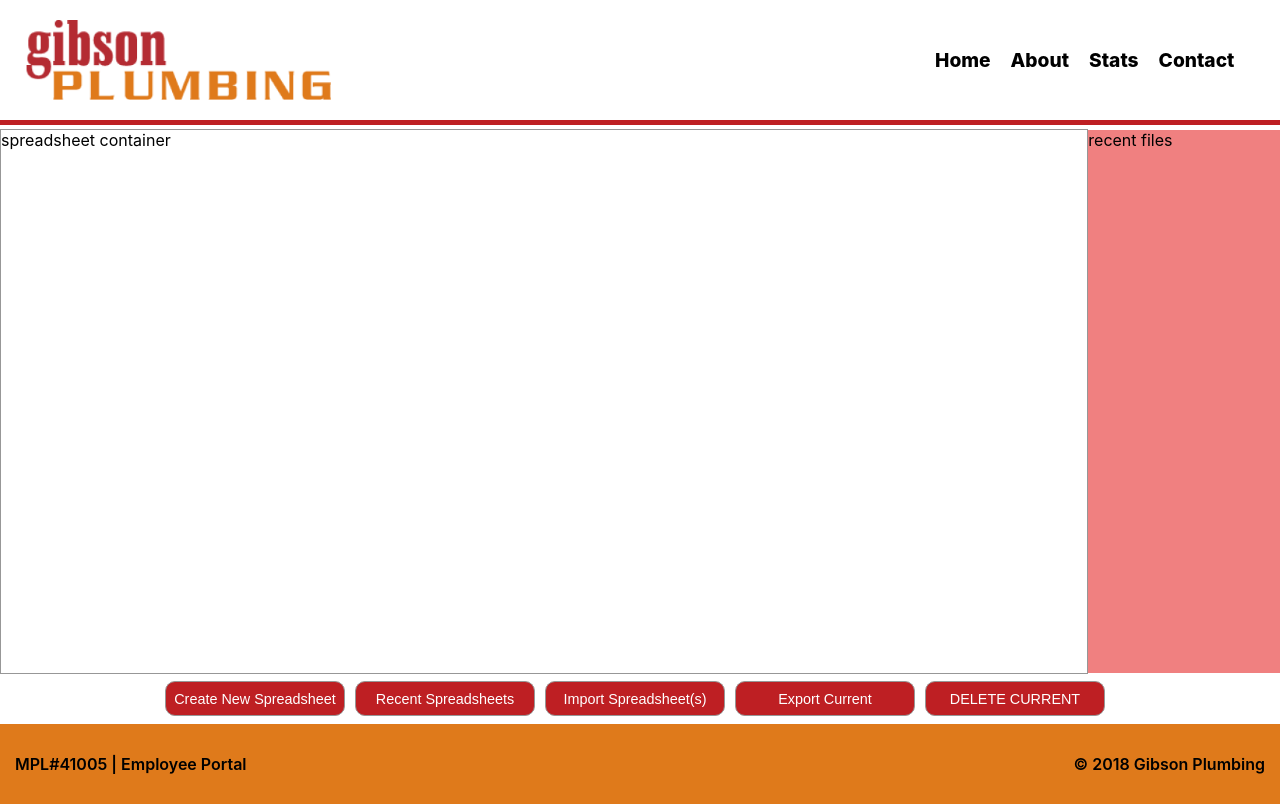
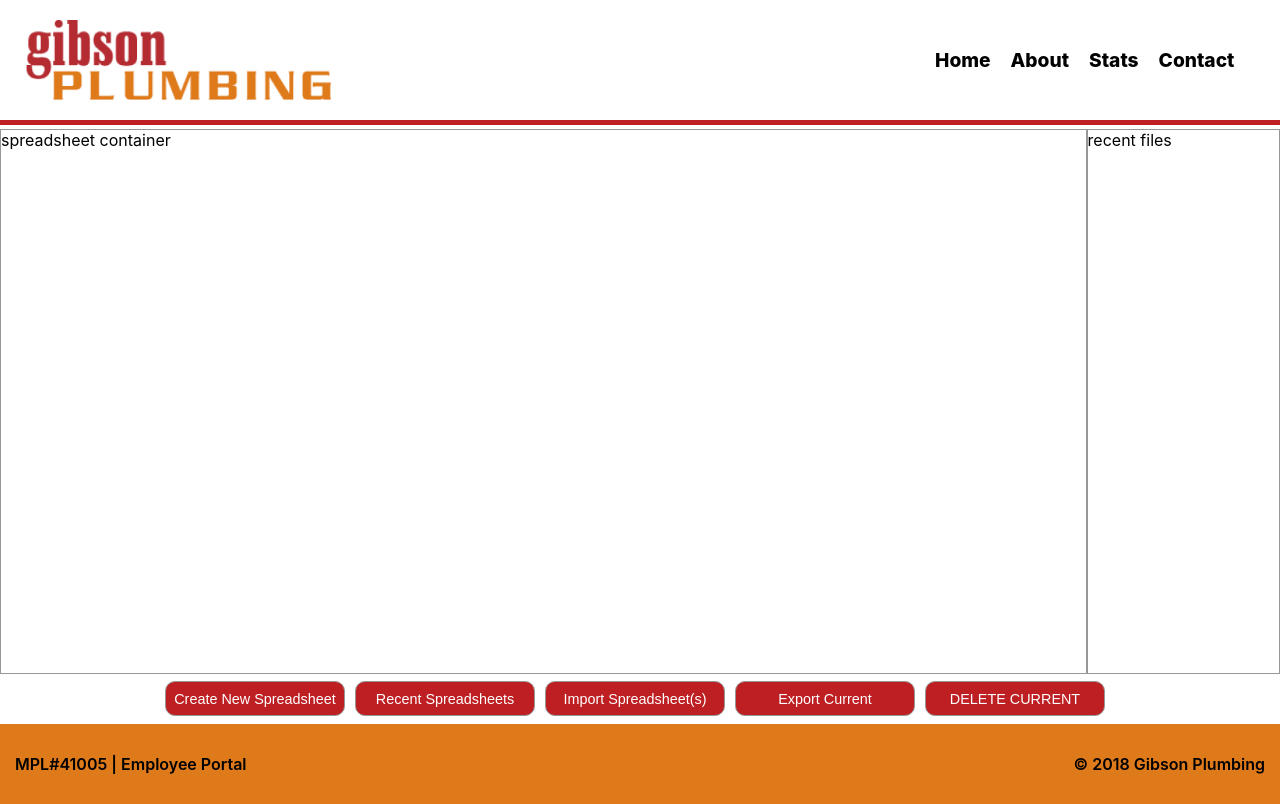
Before and after one commit to JS-goose/gibson-code-challenge, a React (Create React App) app: page / in a window 1280 px wide. Built offline with nearby package versions, Linux system fonts and the light colour scheme; no server answers.

Commit message:
added border and remove bg color from center content

```diff
--- a/src/components/CenterContent/CenterContent.module.css
+++ b/src/components/CenterContent/CenterContent.module.css
@@ -7,14 +7,14 @@
 }
 
 #spreadsheet-container {
-    border: 1px solid rgb(151, 151, 151);
+    border: 1px solid var(--lightgray);
     height: 100%;
     width: 85%;
     margin-top: 10px;
 }
 
 #recent-files-container {
-    background-color: lightcoral;
+    border: 1px solid var(--lightgray);
     height: 100%;
     width: 15%;
     margin-top: 10px;
@@ -37,7 +37,7 @@
     color: white;
     border: none;
     cursor: pointer;
-    border: 1px solid rgb(151, 151, 151);
+    border: 1px solid var(--lightgray);
 }
 
 .control-buttons:hover {
```
